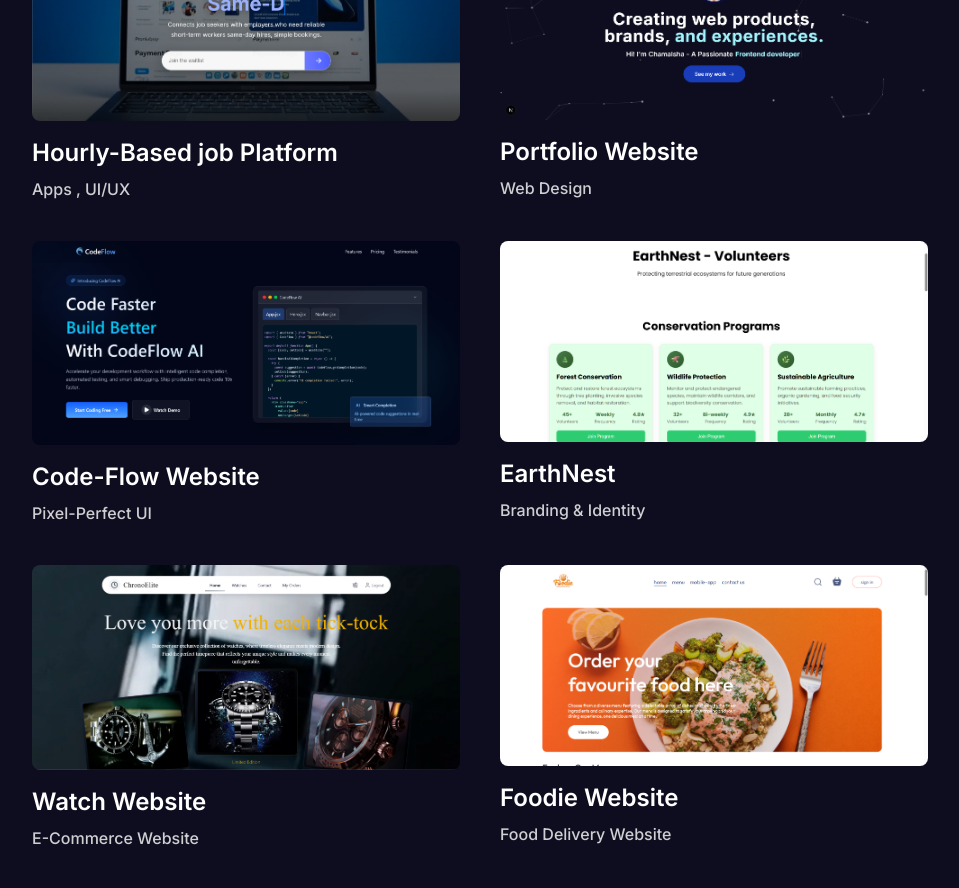
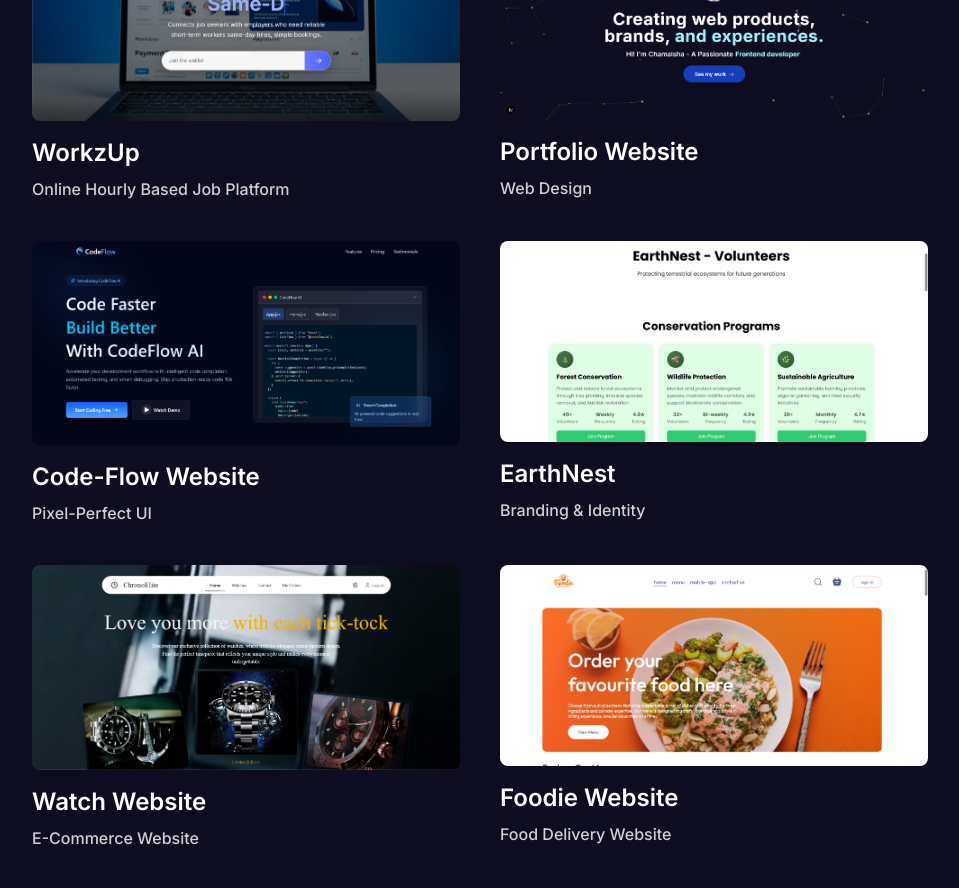
Before and after one commit to ChamalshaInduwara/Portfolio-website, a Next.js app: page / in a window 1280 px wide. Shown: the part 2540-3428 px from the top of the page, without its empty margins (160-1119 px from the left). Built offline with nearby package versions, Linux system fonts and the light colour scheme.

Commit message:
Update project title and description for "WorkzUp" in Projects component

```diff
--- a/components/Home/Projects/Projects.tsx
+++ b/components/Home/Projects/Projects.tsx
@@ -24,9 +24,9 @@ const Projects = () => {
             className="rounded-lg"
           />
           <h1 className="mt-4 text-xl sm:text-2xl font-semibold text-white">
-            Hourly-Based job Platform
+            WorkzUp
           </h1>
-          <h1 className="pt-2 font-medium text-white/80">Apps , UI/UX</h1>
+          <h1 className="pt-2 font-medium text-white/80">Online Hourly Based Job Platform</h1>
         </div>
         {/* 2nd project */}
         <div
```
